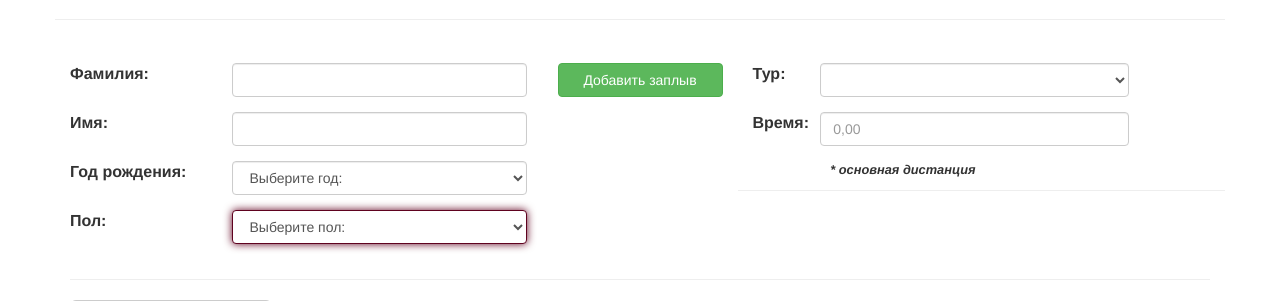
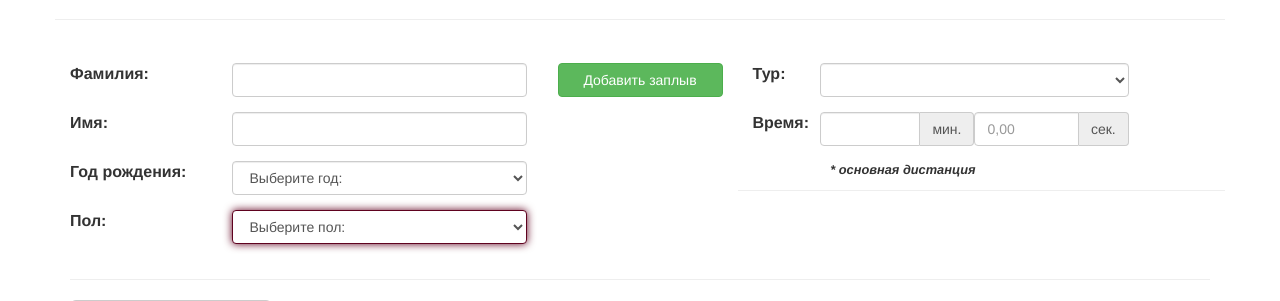
Before and after one commit to bolvano/dfk, a Django app: template pgups/templates/pgups/reg.html in a window 1280 px wide. Shown: the part 1279-1580 px from the top of the page. Run offline with Django 3.2, Linux system fonts and the light colour scheme; the template is opened without the code that fills it, so the values that code supplies are empty; some libraries are stand-ins or nearby versions.

Commit message:
judequinn.angularjs fixed submit button, added minutes field to competitor form

```diff
--- a/pgups/static/css/main.css
+++ b/pgups/static/css/main.css
@@ -38,6 +38,9 @@ body {
 }
 .basic-list-larger {
   font-size: 1.2rem;
+}
+.no-padding {
+  padding: 0;
 }
 .btn-xxl {
   padding: 16px 22px;
@@ -86,7 +89,8 @@ body {
 }
 .error-block {
   color: #5f021f;
-  margin: 5px 0;
+  position: relative;
+  top: 8px;
 }
 input.ng-invalid.ng-dirty,
 select.ng-invalid.ng-dirty {
--- a/pgups/static/js/validation-app.js
+++ b/pgups/static/js/validation-app.js
@@ -211,24 +211,21 @@ validationApp.controller( 'formCtrl', function( $scope, $http, $timeout ) {
         // submit form data
         $scope.submitRequest = function() {
 
-            //console.log($scope.form);
-
+            // disabling submit button to prevent duplicate requests
+            $('#submit-request-button').attr('disabled', true).html('Идет отправка заявки...');
 
             var req = {
              method: 'POST',
              url: 'http://' + window.location.host + '/regrequest/',
              headers: {
-                'X-CSRFToken' : $scope.csrf_token, //$cookies.get('csrftoken'),
+                'X-CSRFToken' : $scope.csrf_token,
                 'Content-Type': 'application/x-www-form-urlencoded'
              },
              data: angular.toJson($scope.form)
-            }
+            };
 
             var postRequest = $http(req)
                 .then(function(response) {
-
-                    // disabling submit button to prevent duplicate requests
-                    $("#submit-request-button").attr("disabled", true).html("Идет отправка заявки...");
 
                     // displaying success message
                     notie.alert(1, 'Заявка отправлена! Страница сейчас обновится', 1.5);
@@ -240,11 +237,8 @@ validationApp.controller( 'formCtrl', function( $scope, $http, $timeout ) {
 
                 }, function(response) {
                     notie.alert(3, 'Произошла ошибка!', 1.5);
+                    $('#submit-request-button').attr('disabled', false).html('Отправить заявку');
                 });
-
-
-
-
 
         };
 
--- a/pgups/templates/pgups/reg.html
+++ b/pgups/templates/pgups/reg.html
@@ -202,17 +202,41 @@
 										<!-- Prior time -->
 										<div class="form-group row">
 
-												<label class="col-md-2 control-label text-left" for="prior_time">Время:</label>
+											<label class="col-md-2 control-label text-left" for="prior_time">Время:</label>
 
-												<div class="col-md-10">
+											<div class="col-md-10">
 
-													<input class="form-control" min="0" name="prior_time" ng-model="competitor.prior_time" type="number" step="0.01" placeholder="0,00" required/>
+												<div class="col-lg-6 col-md-6 no-padding">
 
-													<p class="error-block" ng-show="competitorForm.prior_time.$dirty && competitorForm.prior_time.$error.required">Введите предварительное время</p>
-													<p class="error-block" ng-show="competitorForm.prior_time.$dirty && competitorForm.prior_time.$error.number">Введите время в секундах в формате <i>10,00</i></p>
-													<!--<p class="error-block" ng-show="competitorForm.prior_time.$dirty && competitorForm.prior_time.$error.maxlength">Округлите время до сотых</p>-->
-													<p class="error-block" ng-show="competitorForm.prior_time.$dirty && competitorForm.prior_time.$error.min">Время не может быть отрицательным!</p>
+													<div class="input-group">
+
+														<input class="form-control" min="0" ng-maxlength="2" name="prior_time_minutes" ng-model="competitor.prior_time_minutes" type="number" step="1" />
+
+														<span class="input-group-addon">мин.</span>
+
+													</div>
+
 												</div>
+
+												<div class="col-lg-6 col-md-6 no-padding">
+
+													<div class="input-group">
+
+														<input class="form-control" min="0" max="59.99" ng-maxlength="5" name="prior_time" ng-model="competitor.prior_time" type="number" step="0.1" placeholder="0,00" required />
+
+														<span class="input-group-addon">cек.</span>
+
+													</div>
+
+												</div>
+
+												<p class="error-block" ng-show="competitorForm.prior_time.$dirty && competitorForm.prior_time.$error.required">Введите предварительное время</p>
+												<p class="error-block" ng-show="competitorForm.prior_time.$dirty && competitorForm.prior_time.$error.number">Введите время в секундах в формате <i>10,00</i></p>
+												<p class="error-block" ng-show="competitorForm.prior_time.$dirty && competitorForm.prior_time.$error.maxlength">Округлите время до сотых</p>
+												<p class="error-block" ng-show="competitorForm.prior_time.$dirty && competitorForm.prior_time.$error.min">Время не может быть отрицательным!</p>
+												<p class="error-block" ng-show="competitorForm.prior_time.$dirty && competitorForm.prior_time.$error.max">Максимальное значение поля 59,99</p>
+
+											</div>
 
 										</div> <!-- End of Prior time -->
 
```
